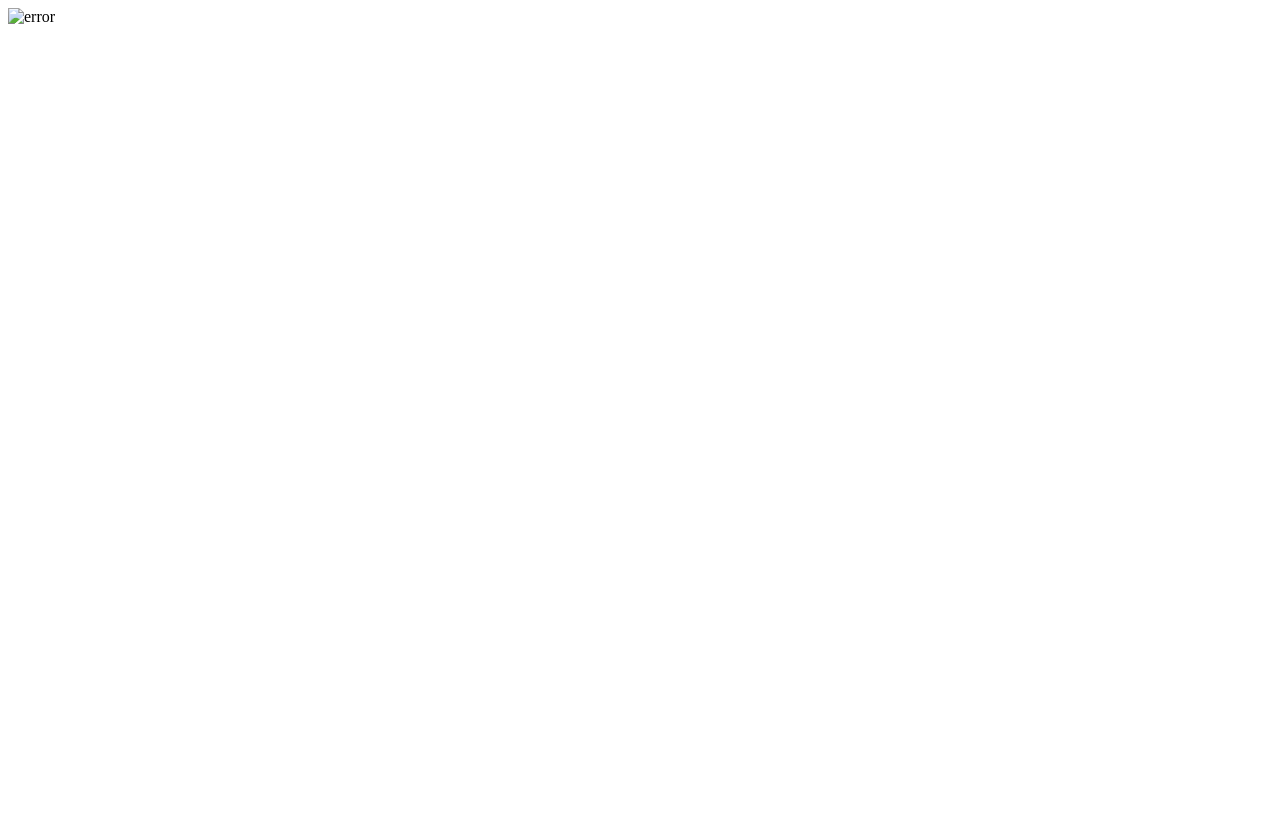
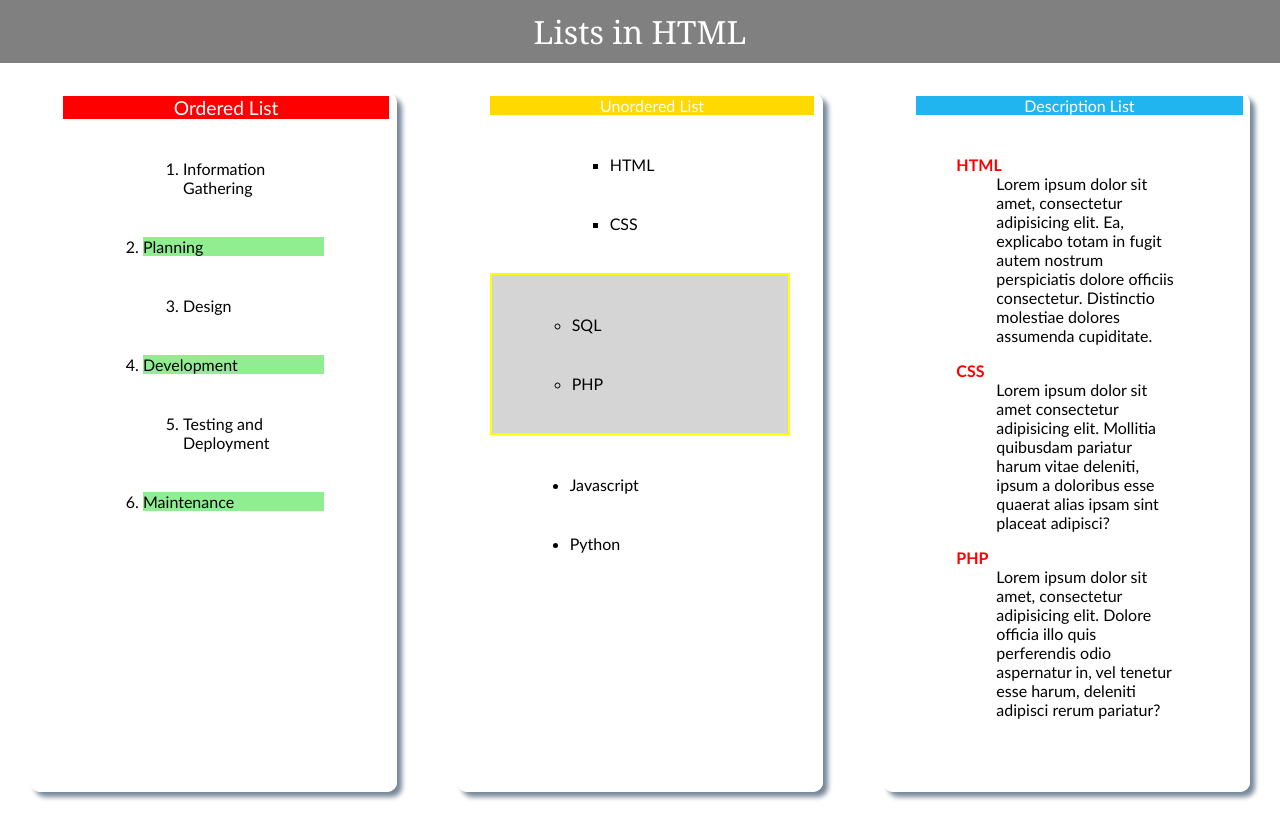
Before and after one commit to smartydangerous/practice-htmlko, a plain HTML site: page pages/pages.html in a window 1280 px wide. Before the commit the page ends 800 px from the top, so only its background shows below. Drawn offline with Linux system fonts and the light colour scheme.

Commit message:
NimeshAssignment

```diff
--- a/pages/pages.html
+++ b/pages/pages.html
@@ -1,11 +1,73 @@
 <!DOCTYPE html>
 <html lang="en">
+
 <head>
     <meta charset="UTF-8">
     <meta name="viewport" content="width=device-width, initial-scale=1.0">
     <title>Document</title>
+    <link rel="stylesheet" href="./section/praclist.css">
 </head>
+
 <body>
-    <img src="../images/logo.png" alt="error">
+    <div class="mathiko">Lists in HTML</div>
+    <div class="maincontainer">
+        <div class="card">
+            <div class="ordered">Ordered List</div>
+            <div class="second">
+                <ol type="1" class="hungry">
+                    <li class="second">Information Gathering</li>
+                    <li class="plan">Planning</li>
+                    <li class="second">Design</li>
+                    <li class="plan">Development</li>
+                    <li class="second">Testing and Deployment</li>
+                    <li class="plan">Maintenance</li>
+                </ol>
+            </div>
+        </div>
+        <div class="card">
+            <div class="unordered">Unordered List</div>
+            <div class="second">
+                <ul type="square">
+                    <li class="second">HTML</li>
+                    <li class="second">CSS</li>
+                </ul>
+            </div>
+            <div>
+                <ul type="circle" class="sql">
+                    <li class="second">SQL</li>
+                    <li class="second">PHP</li>
+                </ul>
+            </div>
+            <div>
+                <ul>
+                    <li class="second">Javascript</li>
+                    <li class="second">Python</li>
+                </ul>
+            </div>
+        </div>
+        <div class="card">
+            <div class="dis">Description List</div>
+            <div class="second">
+                <dl>
+                    <dt class="topic">HTML</dt>
+                    <dd>Lorem ipsum dolor sit amet, consectetur adipisicing elit. Ea, explicabo totam in fugit autem
+                        nostrum perspiciatis dolore officiis consectetur. Distinctio molestiae dolores assumenda
+                        cupiditate. </dd>
+                </dl>
+                <dl>
+                    <dt class="topic">CSS</dt>
+                    <dd>Lorem ipsum dolor sit amet consectetur adipisicing elit. Mollitia quibusdam pariatur harum vitae
+                        deleniti, ipsum a doloribus esse quaerat alias ipsam sint placeat adipisci? </dd>
+                </dl>
+                <dl>
+                    <dt class="topic">PHP</dt>
+                    <dd>Lorem ipsum dolor sit amet, consectetur adipisicing elit. Dolore officia illo quis perferendis
+                        odio aspernatur in, vel tenetur esse harum, deleniti adipisci rerum pariatur? </dd>
+                </dl>
+            </div>
+
+        </div>
+    </div>
 </body>
+
 </html>
--- /dev/null
+++ b/pages/section/index.css
@@ -0,0 +1,113 @@
+/* tag selector */
+body{
+    margin: 0px;
+    padding: 0px;
+}
+/* id selector */
+#main{
+    background-color: whitesmoke;
+}
+#main-first{
+    height: 80px;
+    background-color: grey;
+    width: 100%;
+    text-align: center;
+    display: flex;
+    justify-content: center;
+    align-items: center;
+}
+#main-first b{
+    color: white;
+    font-size: 40px;
+
+}
+#main-second{
+    padding-left: 50px;
+    padding-right: 30px;
+    padding-top: 20px;
+    padding-bottom: 20px;
+    display: flex;
+}
+.first-card{
+    border-radius: 10px;
+    width: 450px;
+    display: block;
+    background-color: antiquewhite;
+    min-height: 300px;
+    border-bottom: 4px solid red;
+    box-shadow: 3px 4px 10px grey;
+}
+.card-title{
+    background-color: red;
+    height: 60px;
+    border-top-left-radius: 10px;
+    border-top-right-radius: 10px;
+    display: flex;
+    justify-content: center;
+    align-items: center;
+    font-size: 30px;
+    color: white;
+}
+li{
+    padding-top: 10px;
+    margin-block: 10px;
+    margin-top: 10px;
+}
+
+
+#second-all{
+    padding-left: 100px;
+    padding-right: 30px;
+    padding-top: 10px;
+    padding-bottom: 20px;
+}
+.second-card{
+    border-radius: 10px;
+    width: 450px;
+    background-color: antiquewhite;
+    min-height: 300px;
+    border-bottom: 4px solid yellow;
+    box-shadow: 3px 4px 10px grey;
+}
+.seccard-title{
+    background-color: yellow;
+    height: 60px;
+    border-top-left-radius: 10px;
+    border-top-left-radius: 10px;
+    display: flex;
+    justify-content: center;
+    align-items: center;
+    font-size: 30px;
+    color: white;
+}
+#third-all{
+    padding-left: 50px;
+    padding-right: 30px;
+    padding-top: 10px;
+    padding-bottom: 20px;
+}
+.third-card{
+    border-radius: 10px;
+    width: 450px;
+    background-color: antiquewhite;
+    min-height: 300px;
+    border-bottom: 4px solid blue;
+    box-shadow: 3px 4px 10px grey ;
+
+}
+.thircard-title{
+
+    background-color: blue;
+    height: 60px;
+    border-top-right-radius: 10px;
+    border-top-left-radius: 10px;
+    display: flex;
+    justify-content: center;
+    align-items: center;
+    font-size: 30px;
+    color: white;
+
+}
+#hitesh{
+    color: red;
+}
--- /dev/null
+++ b/pages/section/list.css
@@ -0,0 +1,41 @@
+
+/*tag selector*/
+body{
+    margin: 0px;
+    padding: 0px;
+}
+#main{
+    backgroubd-color: whitesmoke;
+}
+#main-first{
+    height: 80px;
+    background-color: grey;
+    width: 100%;
+    text-align: center;
+     display: flex;
+     justify-content: center;
+     align-items: center;
+}
+#main-first b{
+    color: white;
+    font-size: 100px;
+
+}
+.first-card{
+    border-radius: 10px;
+    width: 250px;
+    background-color: antiquewhite;
+    min-height: 300px;
+    box-shadow: 3px 4px 10px grey;
+}
+.card-title{
+    background-color: red;
+    height: 60px;
+    border-top-left-radius: 10px;
+    border-top-right-radius: 10px;
+    display: flex;
+    justify-content: center;
+    align-items: center;
+    font-size: 30px;
+    color: white;
+}
--- /dev/null
+++ b/pages/section/praclist.css
@@ -0,0 +1,90 @@
+.maincontainer{
+    display: flex;
+    width: 100%;
+
+}
+.mathiko{
+    align-items: center;
+    background-color: grey;
+    padding: 10px;
+    font-size: 200%;
+    color: white;
+    text-align: center;
+    font-family:Georgia, 'Times New Roman', Times, serif;
+}
+
+
+
+.card{
+
+   margin: 30px;
+   padding-left: 30px;
+   padding-right: 30px;
+   padding-bottom: 30px;
+   flex-wrap: wrap;
+   word-wrap: break-word;
+   flex: 1;
+   border: solid white;
+   font-family:'Gill Sans', 'Gill Sans MT', Calibri, 'Trebuchet MS', sans-serif;
+   box-shadow: 5px 5px 5px lightslategray;
+   border-radius: 10px;
+   width: fit-content;
+
+}
+.ordered{
+    background-color: red;
+    color: white;
+
+
+    font-size: larger;
+   width: 108.5%;
+    flex: 1;
+
+    border-top: 10px;
+    text-align: center;
+
+
+
+}
+.dis{
+    background-color: rgb(33, 181, 240);
+
+
+    width: 108.5%;
+    color: white;
+    text-align: center;
+}
+.topic{
+    color: red;
+    font-weight: bold;
+
+}
+.unordered{
+    background-color: #ffd900;
+    width: 108%;
+    color: white;
+    text-align: center;
+}
+body,html{
+    margin: 0;
+    padding: 0;
+    box-sizing: border-box;
+}
+
+.hungry{
+    text-align: left;
+
+}
+.second{
+    margin: 40px;
+    top: 0;
+    left: 0;
+}
+.sql{
+    background-color: rgba(211, 211, 211, 0.932);
+    border: 2px solid yellow;
+
+}
+.plan{
+    background-color: lightgreen
+}
```
Also changed, not shown: css/subfolder/god.html (renamed from pages/section/subpage.html, +1 -1 lines), index.html (+78 -4 lines), pages/section/list.html (added, +45 -0 lines), pages/section/vitra/vitra.html (+6 -3 lines).
